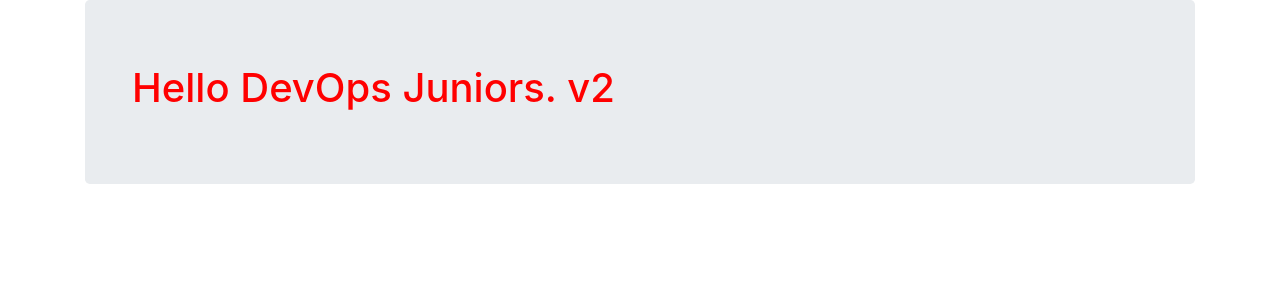
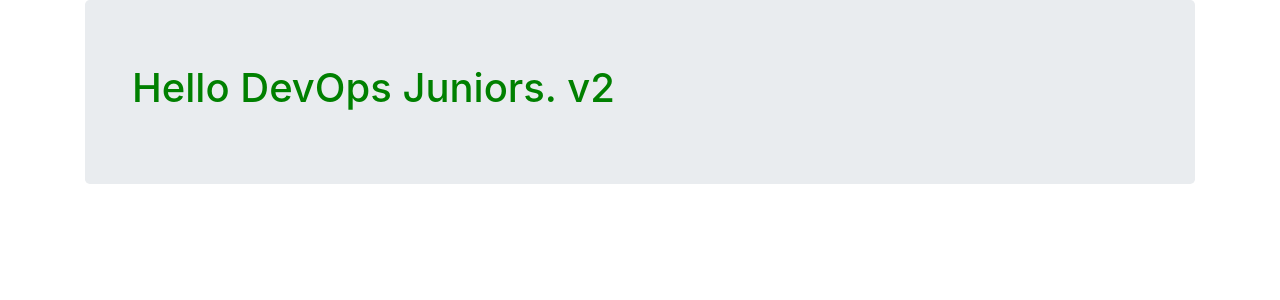
Before and after one commit to LuanCSousa/devops, a Flask app: page / in a window 1280 px wide. Shown: the top 300 px of the page. Run offline with Flask 2, Linux system fonts and the light colour scheme; some libraries are stand-ins or nearby versions.

Commit message:
Index updated

```diff
--- a/templates/index.html
+++ b/templates/index.html
@@ -2,7 +2,7 @@
 {% block content %}
 <div class="jumbotron">
     <div class="container">
-        <h1 style="color: red">{{model.title}}</h1>
+        <h1 style="color: green">{{model.title}}</h1>
     </div>
 </div>
 {% endblock %}
```
